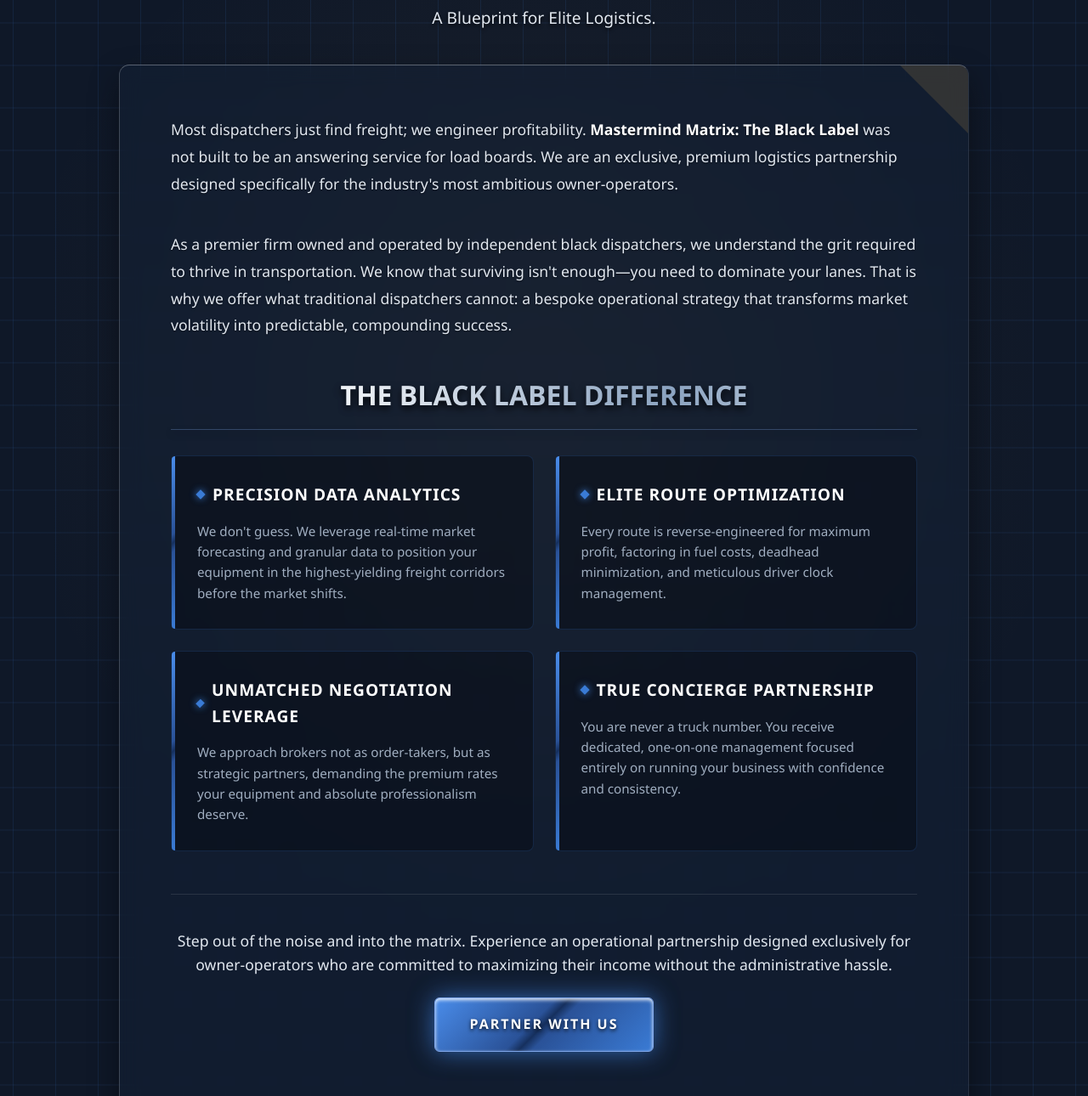
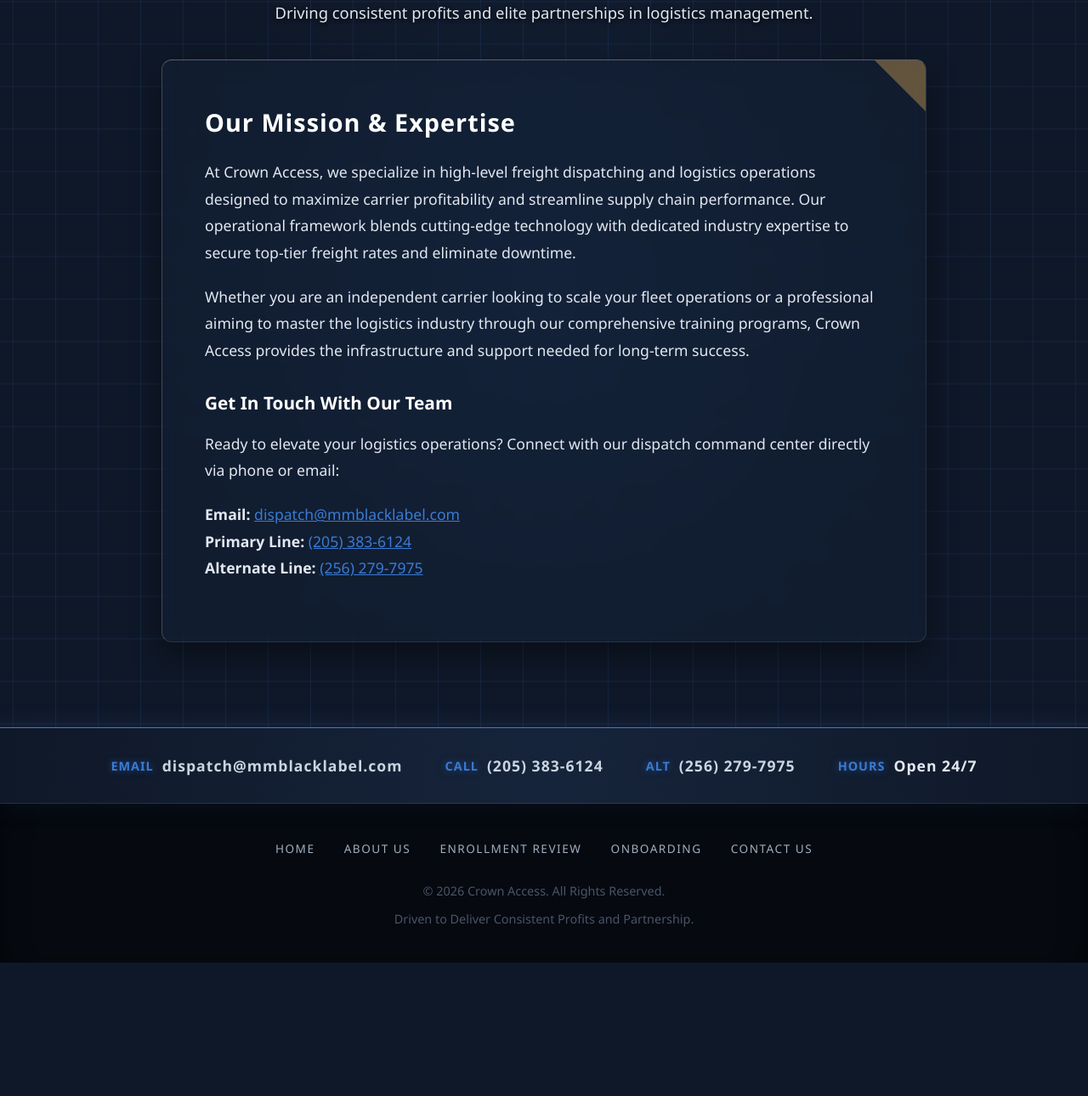
Before and after one commit to tatumtakia-crypto/mastermind, a plain HTML site: page about.html in a window 1280 px wide. Shown: the part 280-1570 px from the top of the page at 85% size. After the commit the page ends 1413 px from the top, so only its background shows below. Drawn offline with Linux system fonts and the light colour scheme.

Commit message:
Update about.html

```diff
--- a/about.html
+++ b/about.html
@@ -3,8 +3,8 @@
 <head>
     <meta charset="UTF-8">
     <meta name="viewport" content="width=device-width, initial-scale=1.0">
-    <meta name="description" content="Learn about Mastermind Matrix: The Black Label. We are an exclusive, premium logistics partnership designed specifically for the industry's most ambitious owner-operators.">
-    <title>About Us | Mastermind Matrix: The Black Label</title>
+    <meta name="description" content="About Crown Access. Discover our elite freight dispatch partnership and logistics management services.">
+    <title>About Us | Crown Access</title>
 
     <style>
         /* Elite Global Logistics Variables */
@@ -18,7 +18,6 @@
             --compass-gold: #b38b4d;
 
             --metal-silver-text: linear-gradient(90deg, #8ba3c0 0%, #ffffff 25%, #cbd5e1 50%, #ffffff 75%, #8ba3c0 100%);
-            --metal-blue-text: linear-gradient(90deg, #1e3c72 0%, #7ea5e8 25%, #3a7bd5 50%, #7ea5e8 75%, #1e3c72 100%);
             --metal-button: linear-gradient(135deg, #4a8deb 0%, #2a5298 45%, #16305e 50%, #2a5298 55%, #3a7bd5 100%);
 
             --grid-line: rgba(58, 123, 213, 0.12);
@@ -51,16 +50,10 @@
             transition: all 0.3s ease;
         }
 
-        /* --- Animations --- */
+        /* Animations */
         @keyframes text-shimmer {
             0% { background-position: -200% center; }
             100% { background-position: 200% center; }
-        }
-
-        @keyframes pulse-glow {
-            0% { box-shadow: 0 0 15px rgba(58, 123, 213, 0.4), inset 0 1px 2px rgba(255,255,255,0.6); }
-            50% { box-shadow: 0 0 30px rgba(58, 123, 213, 0.8), inset 0 2px 5px rgba(255,255,255,0.9); }
-            100% { box-shadow: 0 0 15px rgba(58, 123, 213, 0.4), inset 0 1px 2px rgba(255,255,255,0.6); }
         }
 
         /* Header Navigation */
@@ -136,7 +129,7 @@
             text-transform: uppercase;
         }
 
-        /* --- About Section --- */
+        /* --- About Content Section --- */
         .about-section {
             padding: 80px 5% 100px;
             text-align: center;
@@ -145,31 +138,21 @@
             z-index: 1;
         }
 
-        /* Subtle background glow behind the content */
         .about-section::before {
             content: '';
             position: absolute;
-            top: 40%; left: 50%;
+            top: 50%; left: 50%;
             transform: translate(-50%, -50%);
-            width: 90%; height: 90%;
-            background: radial-gradient(circle, rgba(179, 139, 77, 0.08) 0%, transparent 70%);
+            width: 80%; height: 80%;
+            background: radial-gradient(circle, rgba(58, 123, 213, 0.1) 0%, transparent 70%);
             z-index: -1;
             pointer-events: none;
         }
 
         .about-section h1 {
-            font-size: 3.2rem;
+            font-size: 3rem;
             margin-bottom: 15px;
             letter-spacing: 2px;
-        }
-
-        .about-intro {
-            color: var(--text-main);
-            font-size: 1.2rem;
-            max-width: 800px;
-            margin: 0 auto 40px auto;
-            text-shadow: 0 2px 4px rgba(0,0,0,0.8);
-            font-weight: 300;
         }
 
         .glass-panel {
@@ -183,9 +166,9 @@
             box-shadow: 0 15px 35px rgba(0,0,0,0.4);
             position: relative;
             overflow: hidden;
-            padding: 60px;
-            max-width: 1000px;
-            margin: 0 auto;
+            padding: 50px;
+            max-width: 900px;
+            margin: 40px auto 0;
             text-align: left;
         }
 
@@ -197,143 +180,24 @@
             width: 0;
             height: 0;
             border-style: solid;
-            border-width: 0 80px 80px 0;
+            border-width: 0 60px 60px 0;
             border-color: transparent var(--compass-gold) transparent transparent;
-            opacity: 0.2;
+            opacity: 0.5;
             pointer-events: none;
         }
 
-        .about-text {
+        .about-content h2 {
+            color: #fff;
+            margin-bottom: 20px;
+            font-size: 1.8rem;
+            letter-spacing: 1px;
+        }
+
+        .about-content p {
             color: var(--text-main);
             font-size: 1.1rem;
+            margin-bottom: 20px;
             line-height: 1.8;
-            margin-bottom: 40px;
-            text-shadow: 0 1px 2px rgba(0,0,0,0.5);
-        }
-
-        .about-text strong {
-            color: #ffffff;
-            font-weight: 700;
-        }
-
-        .difference-header {
-            font-size: 2rem;
-            margin-bottom: 30px;
-            text-align: center;
-            border-bottom: 1px solid rgba(126, 165, 232, 0.3);
-            padding-bottom: 15px;
-        }
-
-        /* Grid for The Black Label Difference */
-        .perks-grid {
-            display: grid;
-            grid-template-columns: 1fr 1fr;
-            gap: 25px;
-            margin-bottom: 50px;
-        }
-
-        .perk-card {
-            background: rgba(0, 0, 0, 0.3);
-            border: 1px solid rgba(58, 123, 213, 0.2);
-            padding: 30px;
-            border-radius: 8px;
-            transition: all 0.3s ease;
-            position: relative;
-        }
-
-        .perk-card::before {
-            content: '';
-            position: absolute;
-            top: 0; left: 0; width: 4px; height: 100%;
-            background: var(--metal-button);
-            border-radius: 8px 0 0 8px;
-        }
-
-        .perk-card:hover {
-            transform: translateY(-5px);
-            background: rgba(0, 0, 0, 0.5);
-            border-color: rgba(126, 165, 232, 0.5);
-            box-shadow: 0 10px 20px rgba(0,0,0,0.5);
-        }
-
-        .perk-card h3 {
-            color: #ffffff;
-            font-size: 1.2rem;
-            margin-bottom: 15px;
-            text-transform: uppercase;
-            letter-spacing: 1px;
-            display: flex;
-            align-items: center;
-            gap: 10px;
-        }
-
-        .perk-card h3::before {
-            content: "";
-            display: block;
-            width: 8px;
-            height: 8px;
-            background: var(--electric-blue);
-            box-shadow: 0 0 8px var(--electric-blue);
-            transform: rotate(45deg);
-        }
-
-        .perk-card p {
-            color: var(--text-muted);
-            font-size: 0.95rem;
-            line-height: 1.6;
-        }
-
-        .cta-container {
-            text-align: center;
-            margin-top: 20px;
-            padding-top: 40px;
-            border-top: 1px solid rgba(255,255,255,0.1);
-        }
-
-        .cta-container p {
-            font-size: 1.1rem;
-            margin-bottom: 25px;
-            color: var(--text-main);
-        }
-
-        .btn {
-            display: inline-block;
-            padding: 18px 40px;
-            background: var(--metal-button);
-            color: #ffffff;
-            font-weight: 800;
-            text-transform: uppercase;
-            letter-spacing: 2px;
-            border-radius: 6px;
-            border: 1px solid #7ea5e8;
-            text-shadow: 0 2px 4px rgba(0,0,0,0.8);
-            position: relative;
-            overflow: hidden;
-            animation: pulse-glow 3s infinite alternate;
-            transition: all 0.3s ease;
-            z-index: 1;
-            cursor: pointer;
-            text-align: center;
-        }
-
-        .btn::before {
-            content: '';
-            position: absolute;
-            top: 0; left: -100%; width: 50%; height: 100%;
-            background: linear-gradient(to right, transparent, rgba(255,255,255,0.5), transparent);
-            transform: skewX(-25deg);
-            transition: all 0.5s ease;
-            z-index: -1;
-        }
-
-        .btn:hover {
-            transform: translateY(-3px) scale(1.05);
-            border-color: #ffffff;
-            color: #ffffff;
-        }
-
-        .btn:hover::before {
-            left: 200%;
         }
 
         /* --- Contact Banner --- */
@@ -426,14 +290,6 @@
                 font-size: 2.2rem;
             }
 
-            .glass-panel {
-                padding: 30px 20px;
-            }
-
-            .perks-grid {
-                grid-template-columns: 1fr;
-            }
-
             .contact-banner {
                 flex-direction: column;
                 gap: 20px;
@@ -448,7 +304,7 @@
     <header>
         <div class="logo-container">
             <a href="index.html">
-                <img src="Mastermind Matrix The Black Label High-Tech Emblem.png" alt="Mastermind Matrix: The Black Label Logo">
+                <img src="Mastermind Matrix The Black Label High-Tech Emblem.png" alt="Crown Access Logo">
             </a>
         </div>
         <nav>
@@ -463,46 +319,26 @@
         </nav>
     </header>
 
-    <!-- Main About Section -->
+    <!-- About Us Section -->
     <main class="about-section">
-        <h1 class="dynamic-title">Beyond Dispatch.</h1>
-        <p class="about-intro">A Blueprint for Elite Logistics.</p>
+        <h1 class="dynamic-title">About Crown Access</h1>
+        <p style="color: var(--text-main); font-size: 1.15rem; text-shadow: 0 2px 4px rgba(0,0,0,0.8);">Driving consistent profits and elite partnerships in logistics management.</p>
 
         <div class="glass-panel">
+            <div class="about-content">
+                <h2>Our Mission & Expertise</h2>
+                <p>At Crown Access, we specialize in high-level freight dispatching and logistics operations designed to maximize carrier profitability and streamline supply chain performance. Our operational framework blends cutting-edge technology with dedicated industry expertise to secure top-tier freight rates and eliminate downtime.</p>
 
-            <p class="about-text">
-                Most dispatchers just find freight; we engineer profitability. <strong>Mastermind Matrix: The Black Label</strong> was not built to be an answering service for load boards. We are an exclusive, premium logistics partnership designed specifically for the industry's most ambitious owner-operators.
-            </p>
-            <p class="about-text">
-                As a premier firm owned and operated by independent black dispatchers, we understand the grit required to thrive in transportation. We know that surviving isn't enough—you need to dominate your lanes. That is why we offer what traditional dispatchers cannot: a bespoke operational strategy that transforms market volatility into predictable, compounding success.
-            </p>
+                <p>Whether you are an independent carrier looking to scale your fleet operations or a professional aiming to master the logistics industry through our comprehensive training programs, Crown Access provides the infrastructure and support needed for long-term success.</p>
 
-            <h2 class="dynamic-title difference-header">The Black Label Difference</h2>
-
-            <div class="perks-grid">
-                <div class="perk-card">
-                    <h3>Precision Data Analytics</h3>
-                    <p>We don't guess. We leverage real-time market forecasting and granular data to position your equipment in the highest-yielding freight corridors before the market shifts.</p>
-                </div>
-                <div class="perk-card">
-                    <h3>Elite Route Optimization</h3>
-                    <p>Every route is reverse-engineered for maximum profit, factoring in fuel costs, deadhead minimization, and meticulous driver clock management.</p>
-                </div>
-                <div class="perk-card">
-                    <h3>Unmatched Negotiation Leverage</h3>
-                    <p>We approach brokers not as order-takers, but as strategic partners, demanding the premium rates your equipment and absolute professionalism deserve.</p>
-                </div>
-                <div class="perk-card">
-                    <h3>True Concierge Partnership</h3>
-                    <p>You are never a truck number. You receive dedicated, one-on-one management focused entirely on running your business with confidence and consistency.</p>
-                </div>
+                <h3 style="color: #fff; margin-top: 30px; margin-bottom: 15px; font-size: 1.3rem;">Get In Touch With Our Team</h3>
+                <p>Ready to elevate your logistics operations? Connect with our dispatch command center directly via phone or email:</p>
+                <p style="margin-top: 15px;">
+                    <strong>Email:</strong> <a href="mailto:dispatch@mmblacklabel.com" style="color: var(--electric-blue); text-decoration: underline;">dispatch@mmblacklabel.com</a><br>
+                    <strong>Primary Line:</strong> <a href="tel:2053836124" style="color: var(--electric-blue); text-decoration: underline;">(205) 383-6124</a><br>
+                    <strong>Alternate Line:</strong> <a href="tel:2562797975" style="color: var(--electric-blue); text-decoration: underline;">(256) 279-7975</a>
+                </p>
             </div>
-
-            <div class="cta-container">
-                <p>Step out of the noise and into the matrix. Experience an operational partnership designed exclusively for owner-operators who are committed to maximizing their income without the administrative hassle.</p>
-                <a href="carrier.html" class="btn">Partner With Us</a>
-            </div>
-
         </div>
     </main>
 
@@ -535,7 +371,7 @@
             <a href="carrier.html">Onboarding</a>
             <a href="#contact">Contact Us</a>
         </div>
-        <p>&copy; 2026 Mastermind Matrix: The Black Label. All Rights Reserved.</p>
+        <p>&copy; 2026 Crown Access. All Rights Reserved.</p>
         <p style="margin-top: 10px;">Driven to Deliver Consistent Profits and Partnership.</p>
     </footer>
 
```
